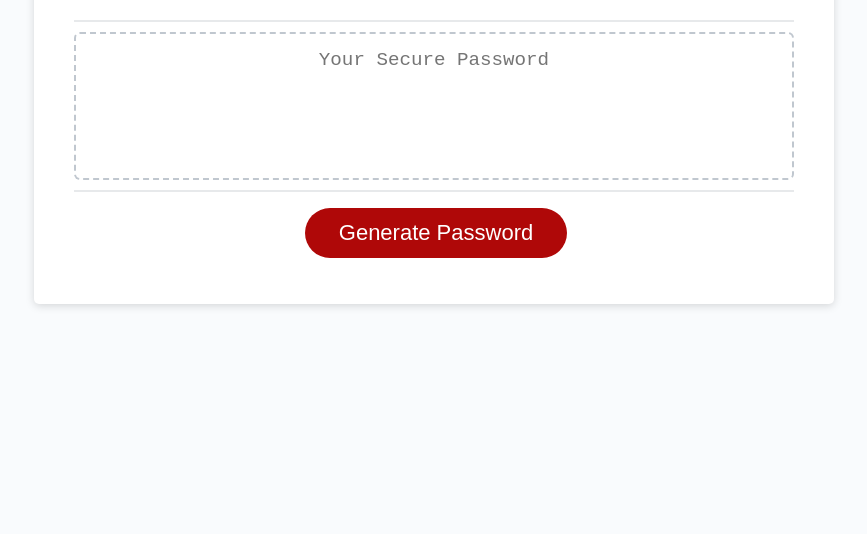
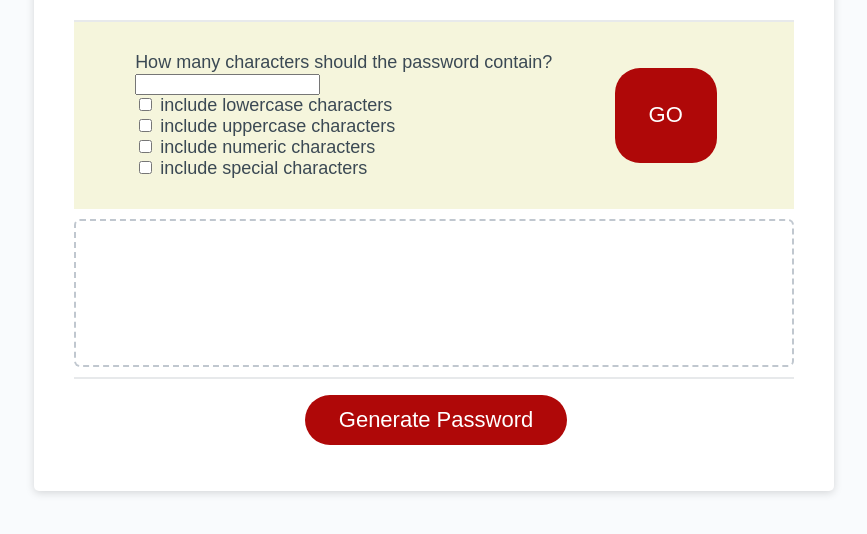
Before and after one commit to jamesyoungGHusername/Challenge3-StringGenerator, a plain HTML site: page Develop/index.html in a window 1280 px wide. Shown: the part 216-750 px from the top of the page, without its empty margins (206-1073 px from the left). Drawn offline with Linux system fonts and the light colour scheme.

Commit message:
built prompt section to replace dialogue boxes

```diff
--- a/Develop/index.html
+++ b/Develop/index.html
@@ -12,19 +12,42 @@
       <header>
         <h1>Password Generator</h1>
       </header>
+
       <div class="card">
+
         <div class="card-header">
           <h2>Generate a Password</h2>
         </div>
+
         <div class="card-body">
+          <section class="prompt">
+            <form>
+              <label for="charLength">How many characters should the password contain?</label><br>
+              <input type="text" id="charLength" name="charLength">
+              <br>
+              <input type="checkbox" id="lowercase" name="chartype" value="lowercase">
+              <label for="lowercase">include lowercase characters</label>
+              <br>
+              <input type="checkbox" id="uppercase" name="chartype" value="uppercase">
+              <label for="uppercase">include uppercase characters</label>
+              <br>
+              <input type="checkbox" id="numeric" name="chartype" value="numeric">
+              <label for="numeric">include numeric characters</label>
+              <br>
+              <input type="checkbox" id="special" name="chartype" value="special">
+              <label for="special">include special characters</label>
+            </form>
+            <button id="go" class="btn">GO</button>
+          </section>
           <textarea
             readonly
             id="password"
             placeholder="Your Secure Password"
-            aria-label="Generated Password"
-          ></textarea>
+            aria-label="Generated Password">
+          </textarea>
         </div>
         <div class="card-footer">
+
           <button id="generate" class="btn">Generate Password</button>
         </div>
       </div>
--- a/Develop/script.js
+++ b/Develop/script.js
@@ -1,12 +1,16 @@
 // Assignment Code
 var generateBtn = document.querySelector("#generate");
+var goBtn = document.querySelector("#go");
+var charLength = document.querySelector("#charLength");
+var promptDisplay = document.querySelector("#prompt");
+const lowercase="abcdefghijklmnopqrstuvwxyz";
+const uppercase="ABCDEFGHIJKLMNOPQRSTUVWXYZ";
+const numeric="1234567890";
+const special="!@#$%^&*()_+-=.,";
 
 // THIS FUNCTION IS NOT CRYPOGRAPHICALLY SECURE. USES A PSEUDORANDOM NUMBER GENERATOR.
 function generatePassword(ofLength){
-  const lowercase="abcdefghijklmnopqrstuvwxyz"
-  const uppercase="ABCDEFGHIJKLMNOPQRSTUVWXYZ"
-  const numeric="1234567890"
-  const special="!@#$%^&*()_+-=.,"
+
   //TODO add logic to respond to user criteria for the password.
   const possibleChars="abcdefghijklmnopqrstuvwxyzABCDEFGHIJKLMNOPQRSTUVWXYZ1234567890!@#$%^&*()_+-=., "
   let generatedPassword="";
@@ -33,6 +37,7 @@ function writePassword(length) {
 // adding handleButtonPress as part of addEventListener
 // is a hacky workaround but fixes the problem.
 function handleButtonPress(){
+
   promptForInput("Enter a number between 8 and 128");
 }
 
--- a/Develop/style.css
+++ b/Develop/style.css
@@ -118,6 +118,19 @@ button[disabled] {
   overflow: hidden;
 }
 
+.prompt{
+  /* display: none; */
+  display: flex;
+  flex-direction: row;
+  justify-content: space-around;
+  margin: 0 auto;
+  padding: 30px 40px;
+  max-width: 800px;
+  width:100%;
+  background-color: beige;
+
+}
+
 @media (max-width: 690px) {
   .btn {
     font-size: 1rem;
```
